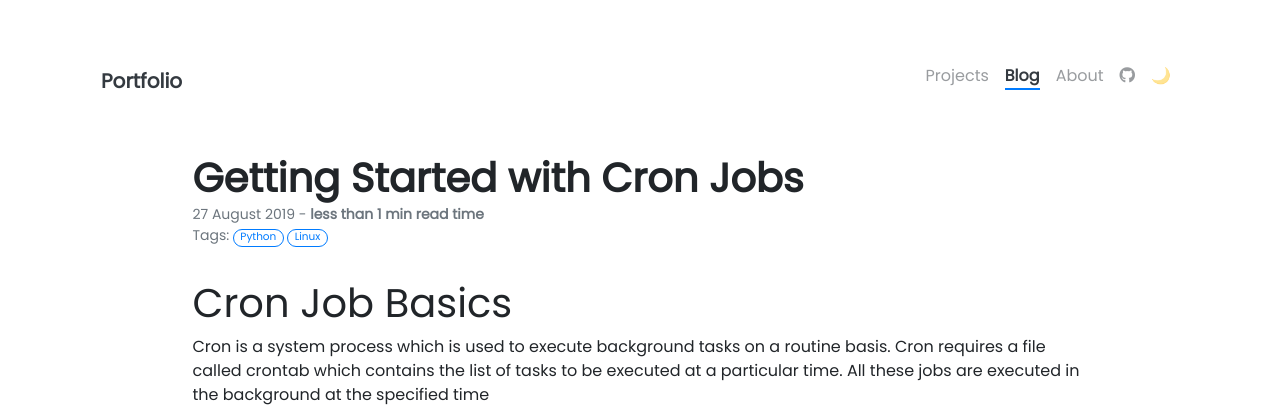
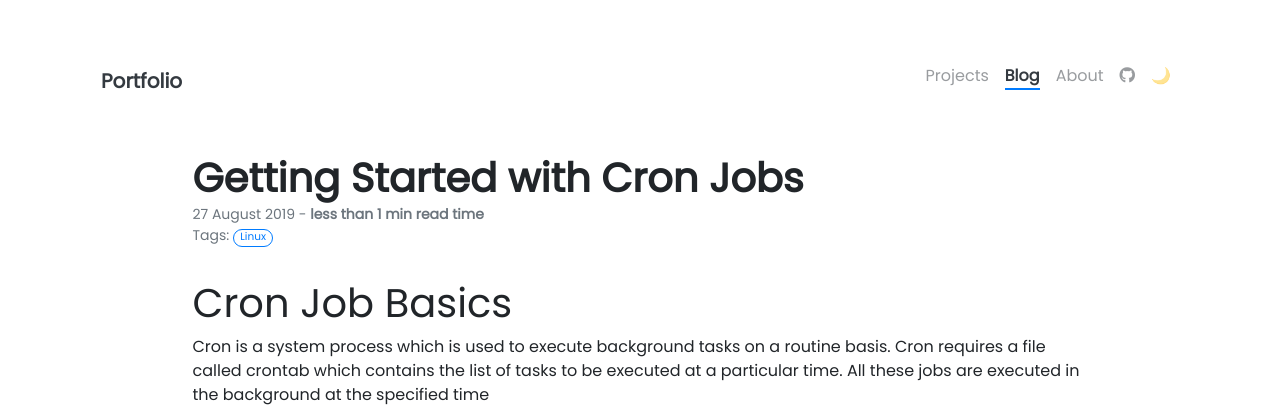
Before and after one commit to dhamodharanrk/portfolio, a Jekyll site: the page built from _posts/2019-08-27-Cron-Basics.md, in a window 1280 px wide. Shown: the top 419 px of the page. Built offline with Jekyll 4.4.1, drawn with Linux system fonts in a browser that asks for light colours; nearby versions of some CDN libraries; our own code applies the rules of GitHub Pages for plain Markdown files.

Commit message:
Update 2019-08-27-Cron-Basics.md

```diff
--- a/_posts/2019-08-27-Cron-Basics.md
+++ b/_posts/2019-08-27-Cron-Basics.md
@@ -1,9 +1,9 @@
 ---
 title: Getting Started with Cron Jobs
-tags: [Python,Linux]
+tags: [Linux]
 style: border
 color: info
-description: "Getting Started with Cron Jobs"
+description: "Getting Started with Cron scheduling"
 ---
 
 
```
